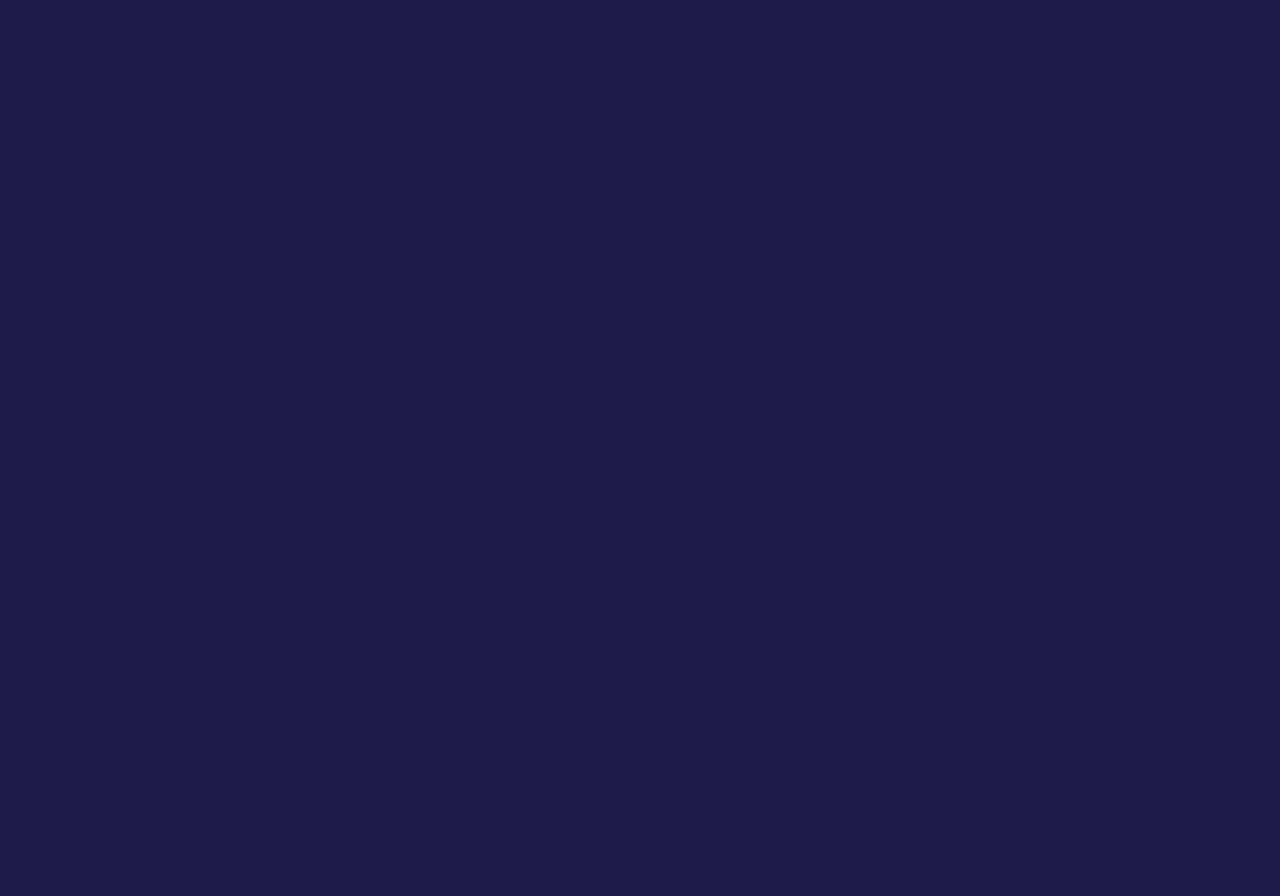
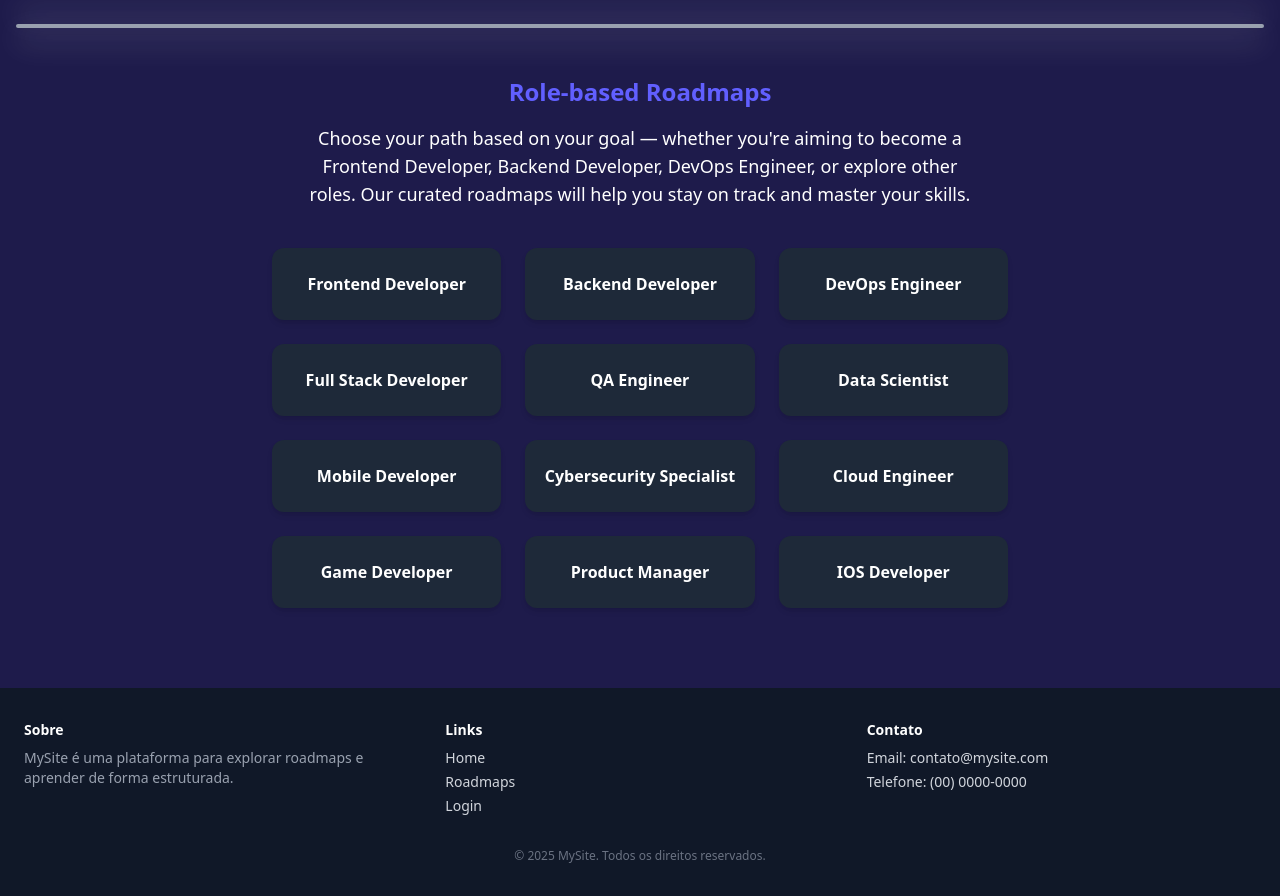
Before and after one commit to elc1090/project3-2025a-dante-francisco, a React (Vite) app in the folder frontend/: page / in a window 1280 px wide. Shown: the part 380-1276 px from the top of the page. Before the commit the page ends 800 px from the top, so only its background shows below. Built offline with nearby package versions, Linux system fonts and the light colour scheme.

Commit message:
features - melhorias na estilização da home page (header, welcomeMessage), criação das categorias de roadmaps e footer

```diff
--- /dev/null
+++ b/frontend/src/layouts/Footer.jsx
@@ -0,0 +1,45 @@
+import React from 'react';
+import { Link } from 'react-router-dom';
+
+const Footer = () => {
+  return (
+    <footer className="bg-gray-900 text-gray-300 py-8 px-6 mt-12">
+      <div className="container mx-auto grid grid-cols-1 md:grid-cols-3 gap-8 text-sm">
+
+        {/* Sobre o site */}
+        <div>
+          <h4 className="text-white font-semibold mb-2">Sobre</h4>
+          <p className="text-gray-400">
+            MySite é uma plataforma para explorar roadmaps e aprender de forma estruturada.
+          </p>
+        </div>
+
+        {/* Links úteis */}
+        <div>
+          <h4 className="text-white font-semibold mb-2">Links</h4>
+          <ul className="space-y-1">
+            <li><Link to="/" className="hover:text-white">Home</Link></li>
+            <li><Link to="/roadmaps" className="hover:text-white">Roadmaps</Link></li>
+            <li><Link to="/login" className="hover:text-white">Login</Link></li>
+          </ul>
+        </div>
+
+        {/* Contato ou redes sociais */}
+        <div>
+          <h4 className="text-white font-semibold mb-2">Contato</h4>
+          <ul className="space-y-1">
+            <li>Email: contato@mysite.com</li>
+            <li>Telefone: (00) 0000-0000</li>
+          </ul>
+        </div>
+
+      </div>
+
+      <div className="text-center text-gray-500 text-xs mt-8">
+        © {new Date().getFullYear()} MySite. Todos os direitos reservados.
+      </div>
+    </footer>
+  );
+};
+
+export default Footer;
--- a/frontend/src/layouts/Header.jsx
+++ b/frontend/src/layouts/Header.jsx
@@ -7,7 +7,8 @@ const Header = () => {
   const isRoadmapsPage = location.pathname === '/roadmaps';
 
   return (
-    <header className="bg-indigo-950 shadow-md py-6 px-6 relative z-50">
+    <header className="bg-indigo-950 shadow-[0_12px_30px_rgba(255,255,255,0.4)] py-6 px-6 relative z-50">
+
       <div className="container mx-auto flex flex-col md:flex-row items-center justify-between md:justify-center space-y-4 md:space-y-0 md:space-x-8">
 
         {/* Logo */}
--- /dev/null
+++ b/frontend/src/layouts/RoleBasedRoadMaps.jsx
@@ -0,0 +1,47 @@
+import React from 'react';
+
+const roles = [
+  'Frontend Developer',
+  'Backend Developer',
+  'DevOps Engineer',
+  'Full Stack Developer',
+  'QA Engineer',
+  'Data Scientist',
+  'Mobile Developer',
+  'Cybersecurity Specialist',
+  'Cloud Engineer',
+  'Game Developer',
+  'Product Manager',
+  'IOS Developer',
+];
+
+const RoleBasedRoadmaps = () => {
+  return (
+    <section className="text-2xl text-center px-4 py-8 bg-transparent">
+
+    <div className="my-10 w-full flex justify-center">
+        <div className="w-full h-1 bg-gray-400 shadow-[0_12px_30px_rgba(255,255,255,0.4),0_-12px_30px_rgba(255,255,255,0.4)] rounded-full" />
+    </div>
+
+      <p className="font-bold text-indigo-500 mb-4 mt-12">
+        Role-based Roadmaps
+      </p>
+      <p className="text-white text-base md:text-lg max-w-2xl mx-auto mb-10">
+        Choose your path based on your goal — whether you're aiming to become a Frontend Developer, Backend Developer, DevOps Engineer, or explore other roles. Our curated roadmaps will help you stay on track and master your skills.
+      </p>
+
+      <div className="grid grid-cols-1 sm:grid-cols-2 md:grid-cols-3 gap-6 max-w-3xl mx-auto px-4">
+        {roles.map((role) => (
+          <div
+            key={role}
+            className="bg-gray-800 hover:bg-indigo-600 text-white text-base font-semibold py-6 px-4 rounded-xl shadow-md transition duration-300 cursor-pointer"
+          >
+            {role}
+          </div>
+        ))}
+      </div>
+    </section>
+  );
+};
+
+export default RoleBasedRoadmaps;
--- a/frontend/src/layouts/WelcomeMessage.jsx
+++ b/frontend/src/layouts/WelcomeMessage.jsx
@@ -3,7 +3,7 @@ import React from 'react';
 const WelcomeMessage = () => {
   return (
     <section className="text-center px-4 py-8 bg-transparent mt-8">
-      <h1 className="text-5xl md:text-6xl font-bold text-indigo-500 mb-4">
+      <h1 className="text-4xl md:text-5xl font-bold text-indigo-500 mb-4">
         Developer Roadmaps
       </h1>
       <p className="text-white text-base md:text-lg max-w-2xl mx-auto">
--- a/frontend/src/pages/HomePage.jsx
+++ b/frontend/src/pages/HomePage.jsx
@@ -1,12 +1,16 @@
 import React from 'react'
 import WelcomeMessage from '../layouts/WelcomeMessage'
 import Header from '../layouts/Header'
+import RoleBasedRoadmaps from '../layouts/RoleBasedRoadMaps'
+import Footer from '../layouts/Footer'
 
 const HomePage = () => {
   return (
     <>
     <Header></Header>
     <WelcomeMessage></WelcomeMessage>
+    <RoleBasedRoadmaps></RoleBasedRoadmaps>
+    <Footer></Footer>
     </>
   )
 }
```
Also changed, not shown: frontend/src/App.jsx (line endings or trailing spaces).
